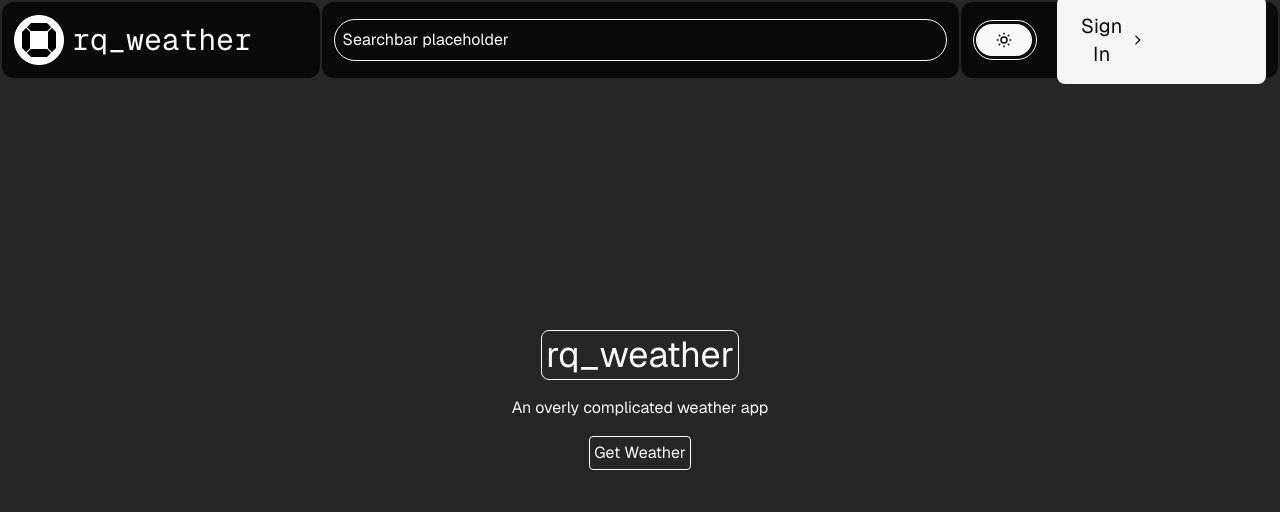
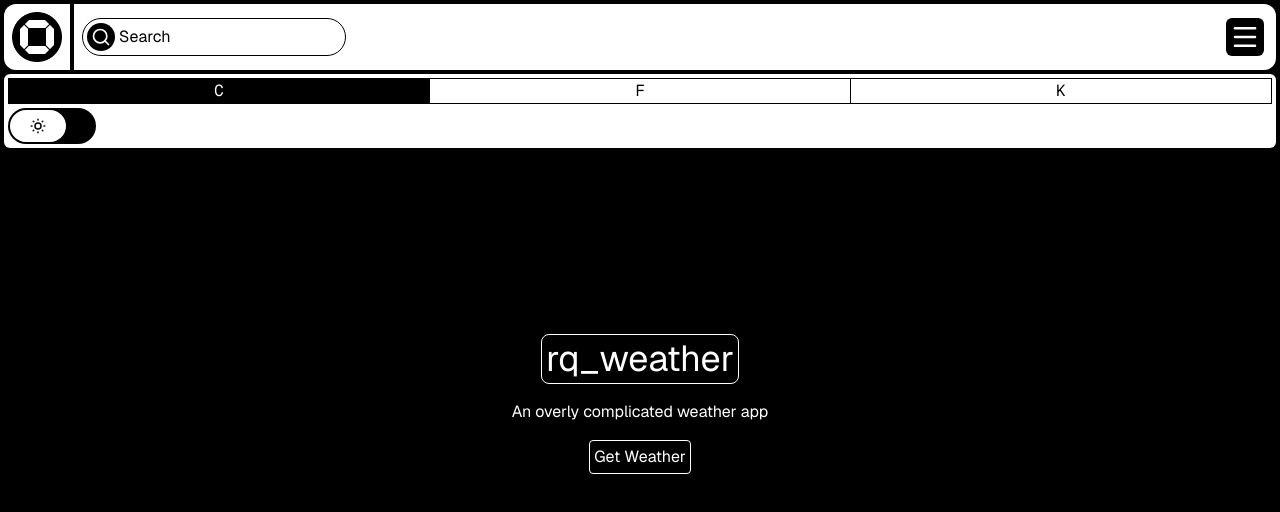
Before and after one commit to MBreathe/rq_weather, a Next.js app: page / in a window 1280 px wide. Shown: the top 512 px of the page. Built offline with nearby package versions, Linux system fonts and the light colour scheme.

Commit message:
navbar is almost complete, need to hook it up with Context for additional functionality

```diff
--- a/src/app/layout.tsx
+++ b/src/app/layout.tsx
@@ -25,9 +25,9 @@ export default function RootLayout({
   children: React.ReactNode;
 }>) {
   return (
-    <html className="bg-neutral-800 text-neutral-50" lang="en">
+    <html className="bg-black text-white" lang="en">
       <body
-        className={`${geistSans.variable} ${geistMono.variable} antialiased`}
+        className={`${geistSans.variable} ${geistMono.variable} antialiased p-1`}
       >
         <Nav />
         {children}
--- /dev/null
+++ b/src/components/BurgerMenu.tsx
@@ -0,0 +1,19 @@
+"use client";
+import { Menu } from "lucide-react";
+import { useState } from "react";
+
+export default function BurgerMenu() {
+  const [open, setOpen] = useState(false);
+  const toggleMenu = () => {
+    setOpen(!open);
+    console.log(open);
+  };
+  return (
+    <button
+      className={"bg-black text-white rounded-md p-1 mr-1 w-max"}
+      onClick={toggleMenu}
+    >
+      <Menu width={30} height={30} />
+    </button>
+  );
+}
--- a/src/components/Nav.tsx
+++ b/src/components/Nav.tsx
@@ -1,22 +1,40 @@
+import Link from "next/link";
 import Image from "next/image";
-import ToggleTheme from "@/components/ToggleTheme";
-import SignInBtn from "@/components/SignInBtn";
+import SearchBar from "@/components/SearchBar";
+import ThemeSwitch from "@/components/ThemeSwitch";
+import UnitToggleGroup from "@/components/UnitToggleGroup";
+import BurgerMenu from "@/components/BurgerMenu";
 
 export default function Nav() {
   return (
-    <nav className=" grid grid-cols-12 gap-0.5 grid-rows-1 p-0.5 font-sans h-20 fixed top-0 left-0 z-50 w-full">
-      <div className="bg-neutral-950 p-3 rounded-xl w-full h-full items-center flex gap-2 col-span-3">
-        <Image src="/logo-inv.png" alt="logo" width={50} height={50} />
-        <h1 className="text-3xl font-mono">rq_weather</h1>
+    <nav className={"fixed top-0 left-0 right-0 z-50 max-w-full m-1"}>
+      <div className={"flex gap-1"}>
+        <div
+          className={
+            "bg-white p-2 rounded-tl-xl rounded-bl-xl flex items-center justify-center flex-shrink-0"
+          }
+        >
+          <Link href="/" className={"rounded-full"}>
+            <Image
+              src="/logo.png"
+              alt="rq_weather logo"
+              width={50}
+              height={50}
+            />
+          </Link>
+        </div>
+        <div
+          className={
+            "bg-white flex justify-between items-center gap-1 p-2 rounded-tr-xl rounded-br-xl w-full"
+          }
+        >
+          <SearchBar />
+          <BurgerMenu />
+        </div>
       </div>
-      <div className="bg-neutral-950 p-3 rounded-xl w-full h-full flex justify-center items-center col-span-6 col-start-4">
-        <h1 className="border-1 w-full rounded-full p-2 mg-1">
-          Searchbar placeholder
-        </h1>
-      </div>
-      <div className="bg-neutral-950 p-3 rounded-xl w-full h-full flex items-center justify-center gap-5 col-span-3 col-start-10">
-        <ToggleTheme />
-        <SignInBtn />
+      <div className={"bg-white p-1 mt-1 rounded-md flex flex-col gap-1"}>
+        <UnitToggleGroup />
+        <ThemeSwitch />
       </div>
     </nav>
   );
--- /dev/null
+++ b/src/components/SearchBar.tsx
@@ -0,0 +1,17 @@
+import { Search } from "lucide-react";
+
+export default function SearchBar() {
+  return (
+    <div className={"border-1 border-black rounded-full p-1 flex items-center"}>
+      <div className={`bg-black rounded-full p-1`}>
+        <Search className={`w-5 h-5`} />
+      </div>
+      <input
+        className={`text-black font-sans placeholder:text-black ml-1 mr-1 outline-none w-full focus:placeholder:text-transparent`}
+        type={"text"}
+        id={"search"}
+        placeholder={"Search"}
+      />
+    </div>
+  );
+}
--- a/src/components/ToggleTheme.tsx
+++ b/src/components/ThemeSwitch.tsx
@@ -2,17 +2,17 @@
 import { useState } from "react";
 import { SunMedium, Moon } from "lucide-react";
 
-export default function ToggleTheme() {
+export default function ThemeSwitch() {
   const [toggle, setToggle] = useState(false);
   return (
     <div
       onClick={() => setToggle(!toggle)}
-      className="flex items-center text-neutral-50 border-1 rounded-full p-0.5 cursor-pointer h-10 w-20"
+      className="flex items-center bg-black rounded-full p-0.5 cursor-pointer h-9 w-22"
     >
       <div
         className={
-          "bg-neutral-50 text-neutral-950 rounded-full h-8 w-14 transition-transform duration-300 ease-in-out flex items-center justify-center" +
-          (toggle ? " translate-x-4.5" : "")
+          "bg-white text-neutral-950 rounded-full h-8 w-14 transition-transform duration-300 ease-in-out flex items-center justify-center" +
+          (toggle ? " translate-x-7" : "")
         }
       >
         {toggle ? (
--- /dev/null
+++ b/src/components/UnitToggleGroup.tsx
@@ -0,0 +1,38 @@
+"use client";
+import React, { useState } from "react";
+
+export default function UnitToggleGroup() {
+  const [unit, setUnit] = useState<"C" | "F" | "K">("C");
+  const toggleUnit = (e: React.MouseEvent<HTMLButtonElement>) => {
+    const newUnit = e.currentTarget.textContent;
+    if (newUnit === unit) {
+      return;
+    }
+    if (newUnit) {
+      setUnit(newUnit as "C" | "F" | "K");
+    }
+  };
+  console.log(unit);
+  return (
+    <div className={"flex border-1 border-black text-black font-mono w-full"}>
+      <button
+        className={`flex-1 ${unit === "C" && "bg-black text-white"}`}
+        onClick={toggleUnit}
+      >
+        C
+      </button>
+      <button
+        className={`flex-1 border-l-1 border-r-1 border-black ${unit === "F" && "bg-black text-white"}`}
+        onClick={toggleUnit}
+      >
+        F
+      </button>
+      <button
+        className={`flex-1 ${unit === "K" && "bg-black text-white"}`}
+        onClick={toggleUnit}
+      >
+        K
+      </button>
+    </div>
+  );
+}
```
